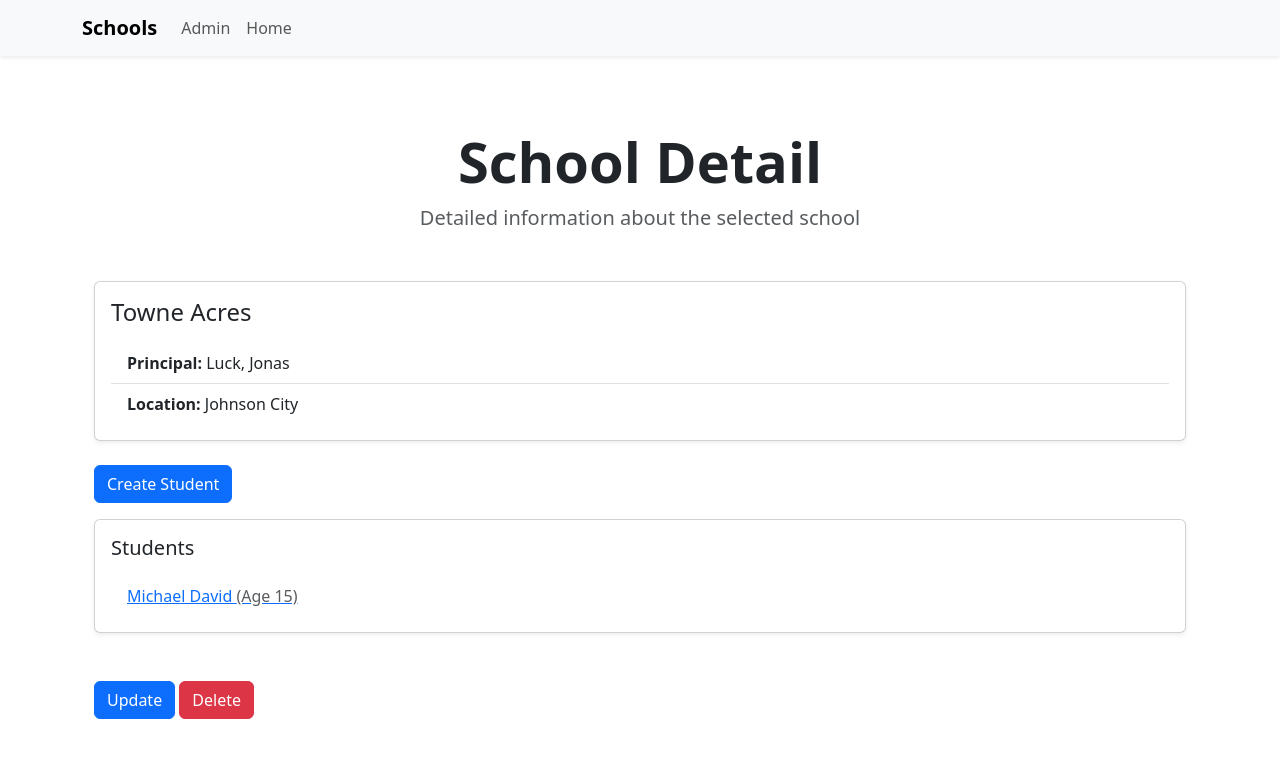
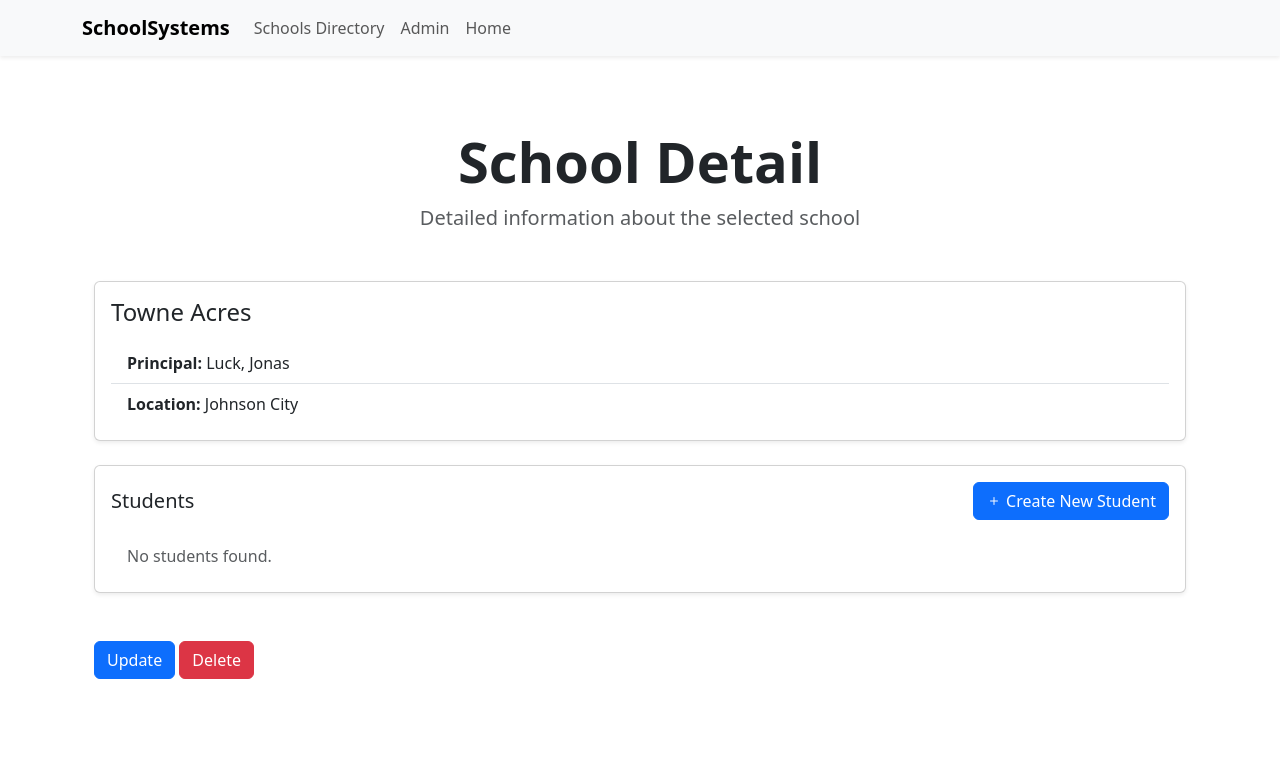
Before and after one commit to abaines1/django-schools-app-project, a Django app: page /basic_app/1/ in a window 1280 px wide. Shown: the top 758 px of the page. Run offline with Django 5.2, Linux system fonts and the light colour scheme; data comes from the database, SQL or seed files in the repository.

Commit message:
random changes

```diff
--- a/adv_project/basic_app/templates/basic_app/basic_app_base.html
+++ b/adv_project/basic_app/templates/basic_app/basic_app_base.html
@@ -5,6 +5,7 @@
     <meta name="viewport" content="width=device-width, initial-scale=1.0">
     <title>Base</title>
     <link href="https://cdn.jsdelivr.net/npm/bootstrap@5.3.8/dist/css/bootstrap.min.css" rel="stylesheet" integrity="sha384-sRIl4kxILFvY47J16cr9ZwB07vP4J8+LH7qKQnuqkuIAvNWLzeN8tE5YBujZqJLB" crossorigin="anonymous">
+    <link rel="stylesheet" href="https://cdn.jsdelivr.net/npm/bootstrap-icons@1.11.1/font/bootstrap-icons.css">
     <style>
       body {
         padding-top: 70px
@@ -15,7 +16,7 @@
 <nav class="navbar navbar-expand-lg navbar-light bg-light fixed-top shadow-sm">
   <div class="container">
     <!-- Brand -->
-    <a class="navbar-brand fw-bold" href="{% url 'basic_app:list' %}">Schools</a>
+    <a class="navbar-brand fw-bold">SchoolSystems</a>
 
     <!-- Toggler button (hamburger) -->
     <button class="navbar-toggler" type="button" data-bs-toggle="collapse" data-bs-target="#navbarNav"
@@ -26,6 +27,9 @@
     <!-- Collapsible menu -->
     <div class="collapse navbar-collapse" id="navbarNav">
       <ul class="navbar-nav"> <!-- removed ms-auto so they stay on the left -->
+        <li class="nav-item">
+          <a class="nav-link" href="{% url 'basic_app:list' %}">Schools Directory</a>
+        </li>
         <li class="nav-item">
           <a class="nav-link" href="{% url 'admin:index' %}">Admin</a>
         </li>
--- a/adv_project/basic_app/templates/basic_app/school_detail.html
+++ b/adv_project/basic_app/templates/basic_app/school_detail.html
@@ -18,25 +18,27 @@
             </ul>
         </div>
     </div>
-    <a href="{% url 'basic_app:create_student' %}" class="btn btn-primary mb-3"> Create Student </a>
     <!-- Students Section -->
     <div class="card shadow-sm">
     <div class="card-body">
-            <h3 class="card-title h5 mb-3">Students</h3>
-            {% if school.students.all %}
+        <div class="d-flex justify-content-between align-items-center mb-3">
+            <h3 class="card-title h5 mb-0">Students</h3>
+            <a href="{% url 'basic_app:create_student' %}" class="btn btn-primary">
+                <i class="bi bi-plus"></i> Create New Student
+            </a>
+        </div>
+
         <ul class="list-group list-group-flush">
-                {% for student in school.students.all %}
+            {% for student in school.student_set.all %}
                 <li class="list-group-item">
-                        <i class="bi bi-person-fill"></i>
-                        <a href="{% url 'basic_app:student_detail' pk=student.id %}">
-                            {{ student.name }} <span class="text-muted">(Age {{ student.age }})</span>
+                    <a href="{% url 'basic_app:student_detail' student.pk %}">
+                        {{ student.name }} (Age {{ student.age }})
                     </a>
                 </li>
+            {% empty %}
+                <li class="list-group-item text-muted">No students found.</li>
             {% endfor %}
         </ul>
-            {% else %}
-                <p class="text-muted">No students enrolled yet.</p>
-            {% endif %}
     </div>
 </div>
 </div>
--- a/adv_project/templates/base.html
+++ b/adv_project/templates/base.html
@@ -10,7 +10,7 @@
   <nav class="navbar navbar-expand-lg navbar-light bg-light fixed-top shadow-sm">
     <div class="container">
       <!-- Brand -->
-    <a class="navbar-brand fw-bold" href="{% url 'basic_app:list' %}">Schools</a>
+      <a class="navbar-brand fw-bold">SchoolSystems</a>
 
       <!-- Toggler button (hamburger) -->
       <button class="navbar-toggler" type="button" data-bs-toggle="collapse" data-bs-target="#navbarNav"
@@ -21,6 +21,9 @@
       <!-- Collapsible menu -->
       <div class="collapse navbar-collapse" id="navbarNav">
         <ul class="navbar-nav"> <!-- removed ms-auto so they stay on the left -->
+          <li class="nav-item">
+            <a class="nav-link" href="{% url 'basic_app:list' %}">School Directory</a>
+          </li>
           <li class="nav-item">
             <a class="nav-link" href="{% url 'admin:index' %}">Admin</a>
           </li>
```
Also changed, not shown: adv_project/basic_app/templates/basic_app/school_list.html (+7 -2 lines). Lines whose indentation alone changed are shown as unchanged.
